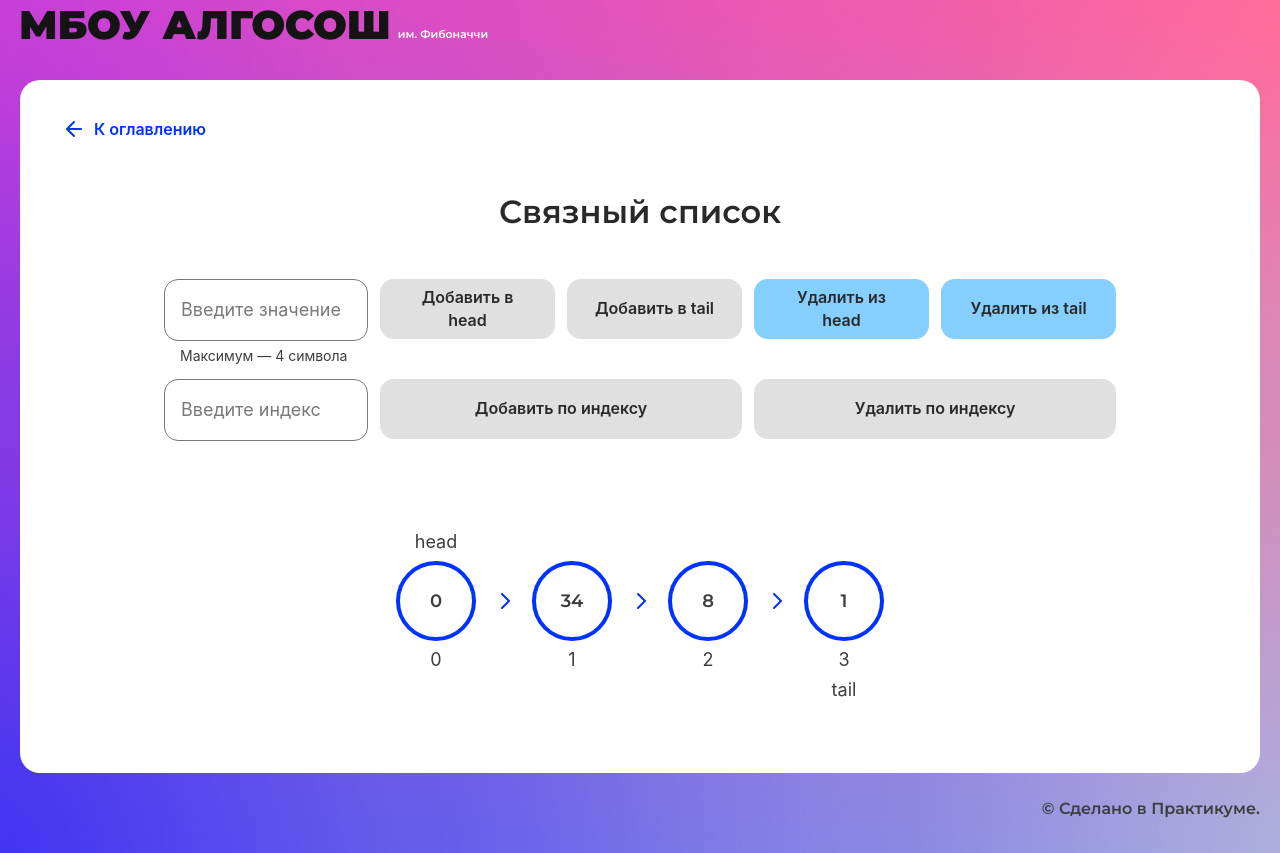
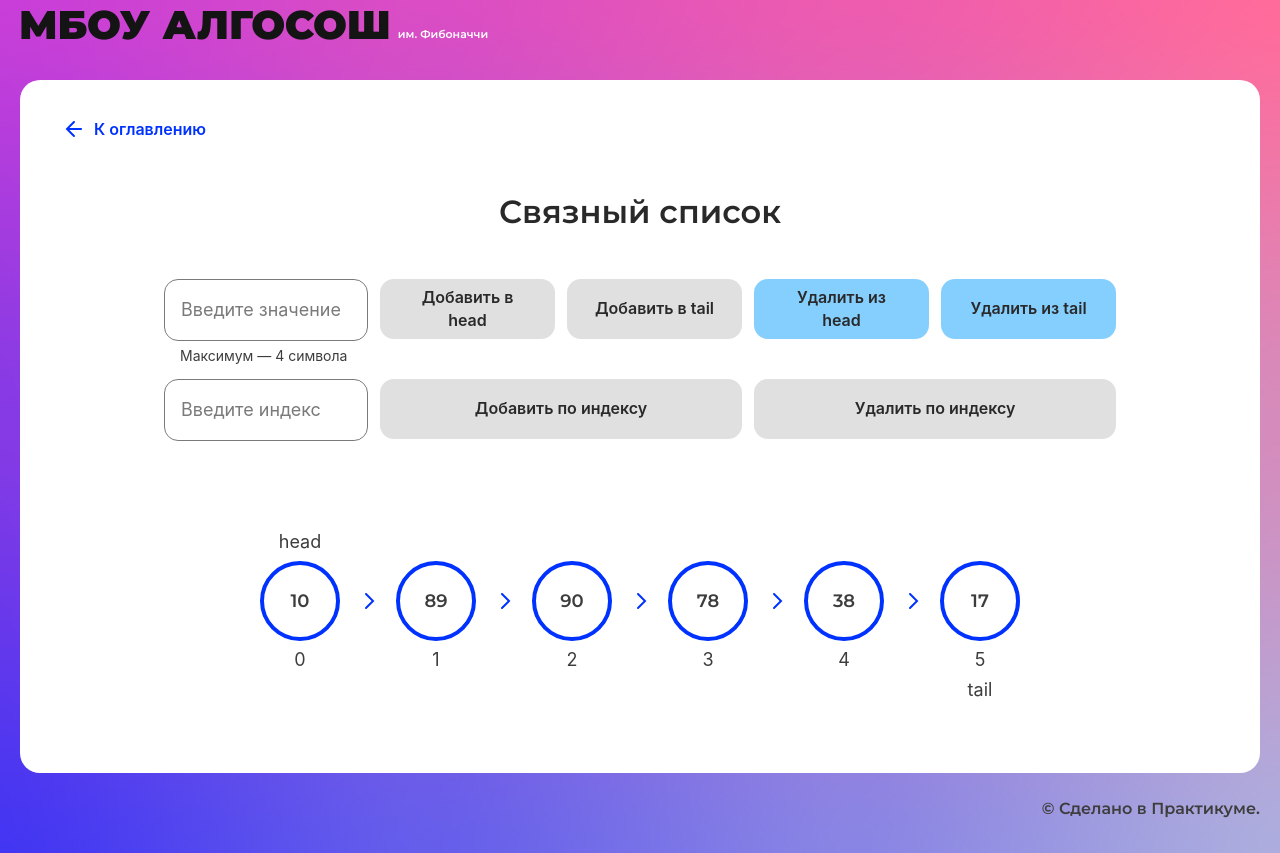
Before and after one commit to elena-sh-r/algososh, a React (Create React App) app: page /list in a window 1280 px wide. Built offline with nearby package versions, Linux system fonts and the light colour scheme.

Commit message:
refactor: types added, common functions separated

```diff
--- a/src/components/fibonacci-page/fibonacci-page.tsx
+++ b/src/components/fibonacci-page/fibonacci-page.tsx
@@ -38,7 +38,7 @@ export const FibonacciPage: React.FC = () => {
     setNumbers(array);
   }
 
-  const handleClick = (e: any) => {
+  const handleClick = (e: React.UIEvent<HTMLElement>) => {
     setNumbers([]);
     setNumbersToShow([]);
 
@@ -49,8 +49,8 @@ export const FibonacciPage: React.FC = () => {
     setStep(0);
   }
 
-  const handleChange = (e: any) => {
-    const value = e.target?.value;
+  const handleChange = (e: React.UIEvent<HTMLInputElement>) => {
+    const value = (e.target as HTMLInputElement).value;
     setValue(value);
   }
 
--- a/src/components/list-page/linkedList.ts
+++ b/src/components/list-page/linkedList.ts
@@ -1,22 +1,34 @@
-import { AnyMxRecord } from "dns";
 import { LinkedListNode } from "./linkedListNode";
 
 export class LinkedList<T> {
   head: LinkedListNode<T> | null = null;
   tail: LinkedListNode<T> | null = null;
   emptyValue: T;
-  timeout:number;
-  setValue:any;
-  setIndexToProcess:any;
-  setNewItem:any;
-  setNewItemIndex:any;
-  setOldItem:any;
-  setOldItemIndex:any;
-  setProgressIndex:any;
-  setAddInProgress:any;
-  setDeleteInProgress:any;
+  timeout: number;
+  setValue: React.Dispatch<React.SetStateAction<T>>;
+  setIndexToProcess: React.Dispatch<React.SetStateAction<number|string>>;
+  setNewItem: React.Dispatch<React.SetStateAction<T|null>>;
+  setNewItemIndex: React.Dispatch<React.SetStateAction<number>>;
+  setOldItem: React.Dispatch<React.SetStateAction<T|null>>;
+  setOldItemIndex: React.Dispatch<React.SetStateAction<number>>;
+  setProgressIndex: React.Dispatch<React.SetStateAction<number>>;
+  setAddInProgress: React.Dispatch<React.SetStateAction<boolean>>;
+  setDeleteInProgress: React.Dispatch<React.SetStateAction<boolean>>;
 
-  constructor(emptyValue: T, setValue:any, setIndexToProcess:any, setNewItem:any, setNewItemIndex:any, setOldItem:any, setOldItemIndex:any, setProgressIndex:any, setAddInProgress:any, setDeleteInProgress:any, timeout:number, initialValues:T[]) {
+  constructor(
+      emptyValue: T,
+      setValue: React.Dispatch<React.SetStateAction<T>>,
+      setIndexToProcess: React.Dispatch<React.SetStateAction<number|string>>,
+      setNewItem: React.Dispatch<React.SetStateAction<T|null>>,
+      setNewItemIndex: React.Dispatch<React.SetStateAction<number>>,
+      setOldItem: React.Dispatch<React.SetStateAction<T|null>>,
+      setOldItemIndex: React.Dispatch<React.SetStateAction<number>>,
+      setProgressIndex: React.Dispatch<React.SetStateAction<number>>,
+      setAddInProgress: React.Dispatch<React.SetStateAction<boolean>>,
+      setDeleteInProgress: React.Dispatch<React.SetStateAction<boolean>>,
+      timeout:number,
+      initialValues:T[]
+  ) {
     this.emptyValue = emptyValue;
     this.setValue = setValue;
     this.setIndexToProcess = setIndexToProcess;
--- a/src/components/list-page/list-page.tsx
+++ b/src/components/list-page/list-page.tsx
@@ -1,4 +1,4 @@
-import React, {useState, useEffect} from "react";
+import React, {useState} from "react";
 import styles from "./list-page.module.css";
 import { Input } from "../ui/input/input";
 import { SolutionLayout } from "../ui/solution-layout/solution-layout";
@@ -7,19 +7,20 @@ import { Circle } from "../ui/circle/circle";
 import { LinkedList } from "./linkedList";
 import { LinkedListNode } from "./linkedListNode";
 import { ArrowIcon } from "../ui/icons/arrow-icon";
+import { getRandomArr } from "../../utils";
 
 
 export const ListPage: React.FC = () => {
-  const [indexToProcess, setIndexToProcess] = useState('');
-  const [value, setValue] = useState('');
-  const [newItem, setNewItem] = useState(null);
+  const [indexToProcess, setIndexToProcess] = useState<string | number>('');
+  const [value, setValue] = useState<string | number>('');
+  const [newItem, setNewItem] = useState<string | number | null>(null);
   const [newItemIndex, setNewItemIndex] = useState(-1);
   const [progressIndex, setProgressIndex] = useState(-1);
-  const [oldItem, setOldItem] = useState(null);
+  const [oldItem, setOldItem] = useState<string | number | null>(null);
   const [oldItemIndex, setOldItemIndex] = useState(-1);
   const [addInProgress, setAddInProgress] = useState(false);
   const [deleteInProgress, setDeleteInProgress] = useState(false);
-  const [list, setList] = useState(new LinkedList<string|number>('', setValue, setIndexToProcess, setNewItem, setNewItemIndex, setOldItem, setOldItemIndex, setProgressIndex, setAddInProgress, setDeleteInProgress, 500, ['0','34','8','1']));
+  const [list, setList] = useState(new LinkedList<string|number>('', setValue, setIndexToProcess, setNewItem, setNewItemIndex, setOldItem, setOldItemIndex, setProgressIndex, setAddInProgress, setDeleteInProgress, 500, getRandomArr()));
 
   const isLoading = addInProgress || deleteInProgress;
   const endButtonsDisabled = list.toArray().length === 0 || isLoading;
@@ -29,14 +30,14 @@ export const ListPage: React.FC = () => {
     <SolutionLayout title="Связный список">
       <div className={`${styles.controlsContainer}`}>
         <div className={`${styles.inputsContainer}`}>
-          <Input isLimitText={true} maxLength={4} placeholder="Введите значение" value={value} onChange={(e:any) => setValue(e.target.value)}/>
+          <Input isLimitText={true} maxLength={4} placeholder="Введите значение" value={value} onChange={(e: React.UIEvent<HTMLInputElement>) => setValue((e.target as HTMLInputElement).value)}/>
           <Button text="Добавить в head" onClick={()=>list.prepend(value)} extraClass={`${styles.valueButton}`} disabled={!value || isLoading} isLoader={newItemIndex === 0 && addInProgress}/>
           <Button text="Добавить в tail" onClick={()=>list.append(value)} extraClass={`${styles.valueButton}`} disabled={!value || isLoading} isLoader={newItemIndex === list.toArray().length - 1 && addInProgress} />
           <Button text="Удалить из head" onClick={()=>list.deleteHead()} extraClass={`${styles.valueButton}`} disabled={endButtonsDisabled} isLoader={oldItemIndex === 0 && deleteInProgress} />
           <Button text="Удалить из tail" onClick={()=>list.deleteTail()} extraClass={`${styles.valueButton}`} disabled={endButtonsDisabled} isLoader={oldItemIndex === list.toArray().length - 1 && deleteInProgress} />
         </div>
         <div className={`${styles.inputsContainer}`}>
-          <Input placeholder="Введите индекс" type="number" value={indexToProcess} onChange={(e:any) => setIndexToProcess(e.target.value)} extraClass={`${styles.input}`} />
+          <Input placeholder="Введите индекс" type="number" value={indexToProcess} onChange={(e: React.UIEvent<HTMLInputElement>) => setIndexToProcess((e.target as HTMLInputElement).value)} extraClass={`${styles.input}`} />
           <Button text="Добавить по индексу" onClick={()=>list.addByIndex(+indexToProcess, value)} extraClass={`${styles.indexButton}`} disabled={!value || indexButtonsDisabled} isLoader={+indexToProcess > 0 && addInProgress} />
           <Button text="Удалить по индексу" onClick={()=>list.deleteByIndex(+indexToProcess)} extraClass={`${styles.indexButton}`} disabled={indexButtonsDisabled} isLoader={+indexToProcess > 0 && deleteInProgress} />
         </div>
@@ -50,14 +51,14 @@ export const ListPage: React.FC = () => {
               extraClass={index === newItemIndex && !newItem ? `${styles.modifiedCircleColor}` : ((addInProgress && index < progressIndex) || (deleteInProgress && index <= progressIndex) ? `${styles.changingCircleColor}` : "")}
               head={(progressIndex < 0 && index === newItemIndex && newItem) || (addInProgress && progressIndex === index)
                 ? <Circle
-                  letter={newItem!}
+                  letter={newItem?.toString()}
                   isSmall={true}
                   extraClass={`${styles.changingCircleColor}`}
                 />
                 : (index === 0 ? "head" : "")}
               tail={(progressIndex < 0 && index === oldItemIndex && oldItem) || (oldItemIndex === progressIndex && progressIndex === index)
                 ? <Circle
-                  letter={oldItem!}
+                  letter={oldItem?.toString()}
                   isSmall={true}
                   extraClass={`${styles.changingCircleColor}`}
                 />
--- a/src/components/queue-page/queue-page.tsx
+++ b/src/components/queue-page/queue-page.tsx
@@ -17,8 +17,8 @@ export const QueuePage: React.FC = () => {
 
   const timeout = 200;
 
-  const handleChange = (e: any) => {
-    const value = e.target?.value;
+  const handleChange = (e: React.UIEvent<HTMLInputElement>) => {
+    const value = (e.target as HTMLInputElement).value;
     setValue(value);
   }
 
--- a/src/components/sorting-page/sorting-page.tsx
+++ b/src/components/sorting-page/sorting-page.tsx
@@ -5,6 +5,7 @@ import { RadioInput } from "../ui/radio-input/radio-input";
 import { Button } from "../ui/button/button";
 import { Direction } from "../../types/direction";
 import { Column } from "../ui/column/column";
+import { getRandomArr } from "../../utils";
 
 export const SortingPage: React.FC = () => {
   const [arr, setArr] = useState<number[]>([]);
@@ -27,38 +28,23 @@ export const SortingPage: React.FC = () => {
 
   const timeout = 500;
 
-  const getRandomInt = (min: number, max: number) => {
-    const rand = min + Math.random() * (max + 1 - min);
-    return Math.floor(rand);
-  }
-
-  const randomArr = () => {
-    const arrLength = getRandomInt(3,17);
-    const arr = [];
-    for (let i=0; i<arrLength; i++) {
-      arr.push(getRandomInt(0,100));
-    }
-
-    return arr;
-  }
-
-  const handleAsc = (e: any) => {
+  const handleAsc = (e: React.UIEvent<HTMLElement>) => {
     setIsLoading(true);
     setIsDesc(false);
     setStep(0);
   }
 
-  const handleDesc = (e: any) => {
+  const handleDesc = (e: React.UIEvent<HTMLElement>) => {
     setIsLoading(true);
     setIsDesc(true);
     setStep(0);
   }
 
-  const handleRefresh = (e: any) => {
+  const handleRefresh = (e: React.UIEvent<HTMLElement>) => {
     setStep(-1);
     setCandidateIdx(-1);
     setCandidatesIdx([]);
-    setArr(randomArr());
+    setArr(getRandomArr());
   }
 
   const sortInternal = () => {
--- a/src/components/stack-page/stack-page.tsx
+++ b/src/components/stack-page/stack-page.tsx
@@ -16,8 +16,8 @@ export const StackPage: React.FC = () => {
 
   const timeout = 200;
 
-  const handleChange = (e: any) => {
-    setValue(e.target?.value);
+  const handleChange = (e: React.UIEvent<HTMLInputElement>) => {
+    setValue((e.target as HTMLInputElement).value);
   }
 
   useEffect(() => {
--- /dev/null
+++ b/src/utils/index.ts
@@ -0,0 +1,14 @@
+const getRandomInt = (min: number, max: number) => {
+  const rand = min + Math.random() * (max + 1 - min);
+  return Math.floor(rand);
+}
+
+export const getRandomArr = () => {
+  const arrLength = getRandomInt(4,6);
+  const arr = [];
+  for (let i=0; i<arrLength; i++) {
+    arr.push(getRandomInt(0,100));
+  }
+
+  return arr;
+}
```
Also changed, not shown: src/components/string/string.tsx (+3 -4 lines).
